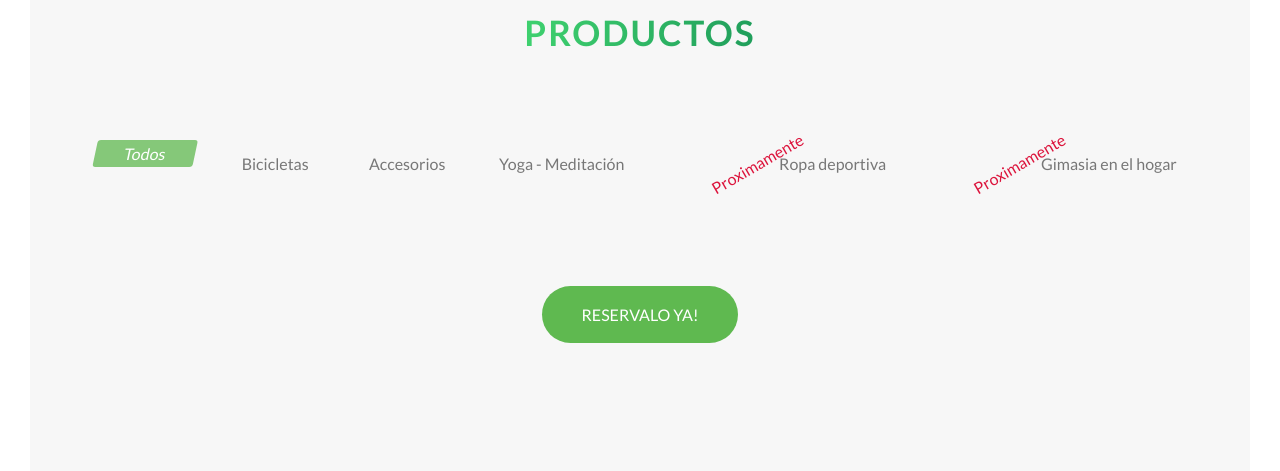
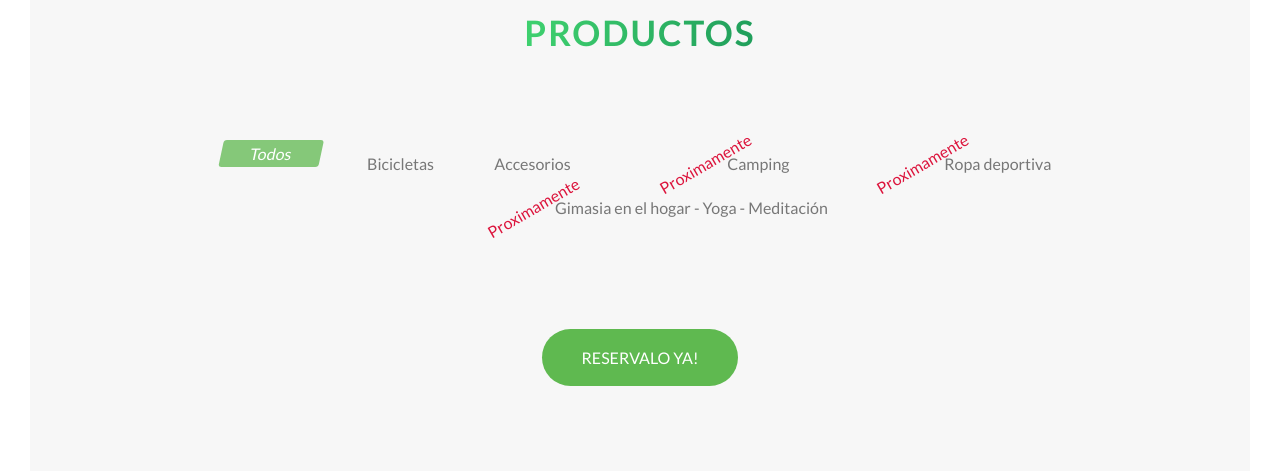
Before and after one commit to KurtGuardia/APUS, a website: page index.html in a window 1280 px wide. Shown: the part 2821-3292 px from the top of the page. Drawn offline with Linux system fonts and the light colour scheme; no server answers.

Commit message:
added the camping category

```diff
--- a/index.html
+++ b/index.html
@@ -296,113 +296,15 @@
             <li class="active" data-target="all">Todos</li>
             <li data-target="bicicleta">Bicicletas</li>
             <li data-target="accesorio">Accesorios</li>
-            <li data-target="yoga">Yoga - Meditación</li>
+            <li class="prox" data-target="camping">Camping</li>
             <li class="prox" data-target="ropa">Ropa deportiva</li>
-            <li class="prox" data-target="gym">Gimasia en el hogar</li>
+            <li class="prox" data-target="gym">Gimasia en el hogar - Yoga - Meditación</li>
           </ul>
         </div>
 
         <div class="products-container"></div>
 
-        <!-- THIS IS FOR THE FLIPPING CARDS -->
-        <!-- <div class="row">
-          <div class="col-1-of-3">
-            <div class="card">
-              <div class="card__side card__side--front">
-                <div class="card__picture card__picture-1">
-                  &nbsp;
-                </div>
-                <h4 class="card__heading">
-                  <span class="card__heading-span card__heading-span--1">
-                    The sea explorer
-                  </span>
-                </h4>
-                <div class="card__details">
-                  <ul>
-                    <li>3 day tours</li>
-                    <li>Up to 30 people</li>
-                    <li>2 tour guides</li>
-                    <li>Sleep in cozy hotels</li>
-                    <li>Difficulty: easy</li>
-                  </ul>
-                </div>
-              </div>
-              <div class="card__side card__side--back card__side--back-1">
-                <div class="card__cta">
-                  <div class="card__price-box">
-                    <p class="card__price-only">only</p>
-                    <p class="card__price-value">$297</p>
-                  </div>
-                  <a href="#popup" class="btn btn--white">Book now!</a>
-                </div>
-              </div>
-            </div>
-          </div>
-          <div class="col-1-of-3">
-            <div class="card">
-              <div class="card__side card__side--front">
-                <div class="card__picture card__picture-2">
-                  &nbsp;
-                </div>
-                <h4 class="card__heading">
-                  <span class="card__heading-span card__heading-span--2">
-                    The forest hiker
-                  </span>
-                </h4>
-                <div class="card__details">
-                  <ul>
-                    <li>7 day tours</li>
-                    <li>Up to 40 people</li>
-                    <li>6 tour guides</li>
-                    <li>Sleep in provided tents</li>
-                    <li>Difficulty: medium</li>
-                  </ul>
-                </div>
-              </div>
-              <div class="card__side card__side--back card__side--back-2">
-                <div class="card__cta">
-                  <div class="card__price-box">
-                    <p class="card__price-only">only</p>
-                    <p class="card__price-value">$458</p>
-                  </div>
-                  <a href="#popup" class="btn btn--white">Book now!</a>
-                </div>
-              </div>
-            </div>
-          </div>
-          <div class="col-1-of-3">
-            <div class="card">
-              <div class="card__side card__side--front">
-                <div class="card__picture card__picture-3">
-                  &nbsp;
-                </div>
-                <h4 class="card__heading">
-                  <span class="card__heading-span card__heading-span--3">
-                    The snow adveturer
-                  </span>
-                </h4>
-                <div class="card__details">
-                  <ul>
-                    <li>5 day tours</li>
-                    <li>Up to 15 people</li>
-                    <li>3 tour guides</li>
-                    <li>Sleep in provided tents</li>
-                    <li>Difficulty: hard</li>
-                  </ul>
-                </div>
-              </div>
-              <div class="card__side card__side--back card__side--back-3">
-                <div class="card__cta">
-                  <div class="card__price-box">
-                    <p class="card__price-only">only</p>
-                    <p class="card__price-value">$764</p>
-                  </div>
-                  <a href="#popup" class="btn btn--white">Book now!</a>
-                </div>
-              </div>
-            </div>
-          </div>
-        </div> -->
+        <!-- Here the cards are rendered based on Firebase -->
 
         <div class="u-center-text u-margin-top-huge">
           <a href="#book" class="btn btn--green">Reservalo ya!</a>
```
